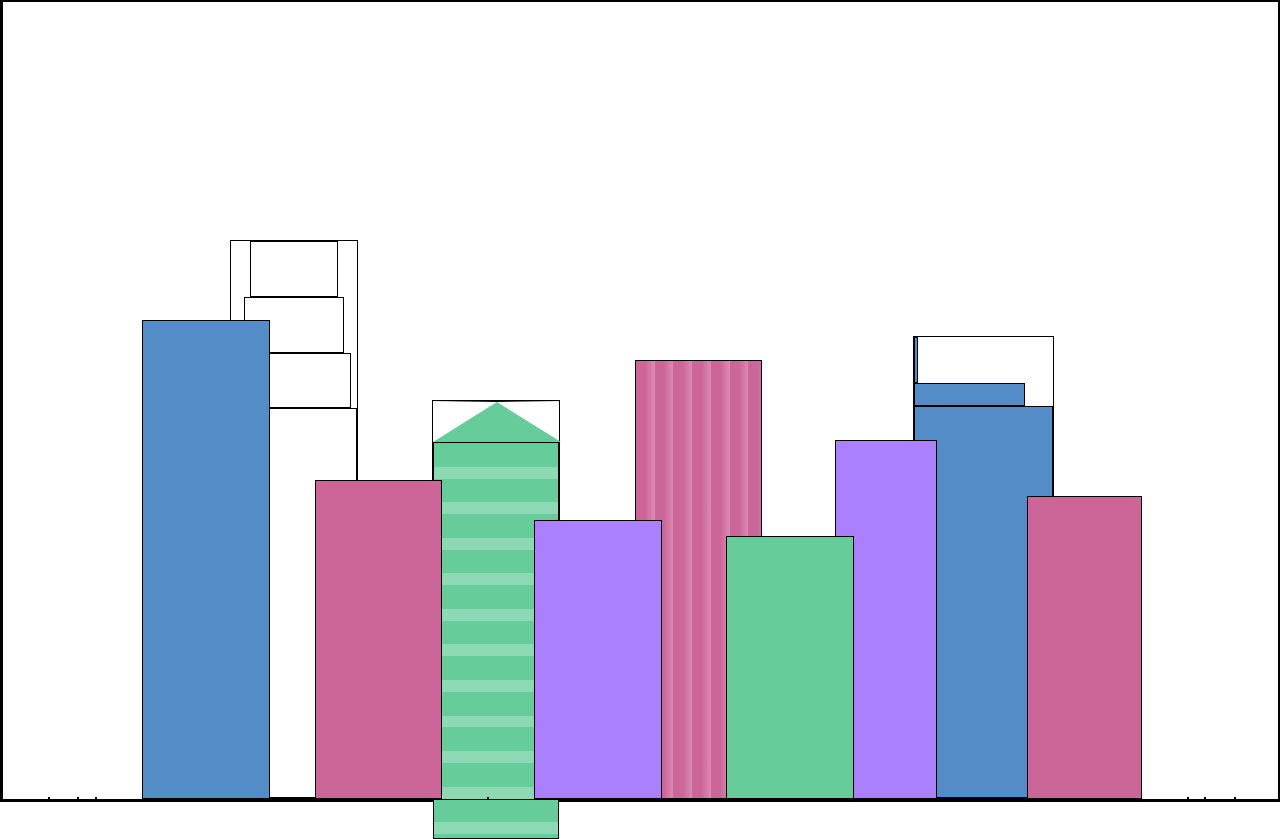
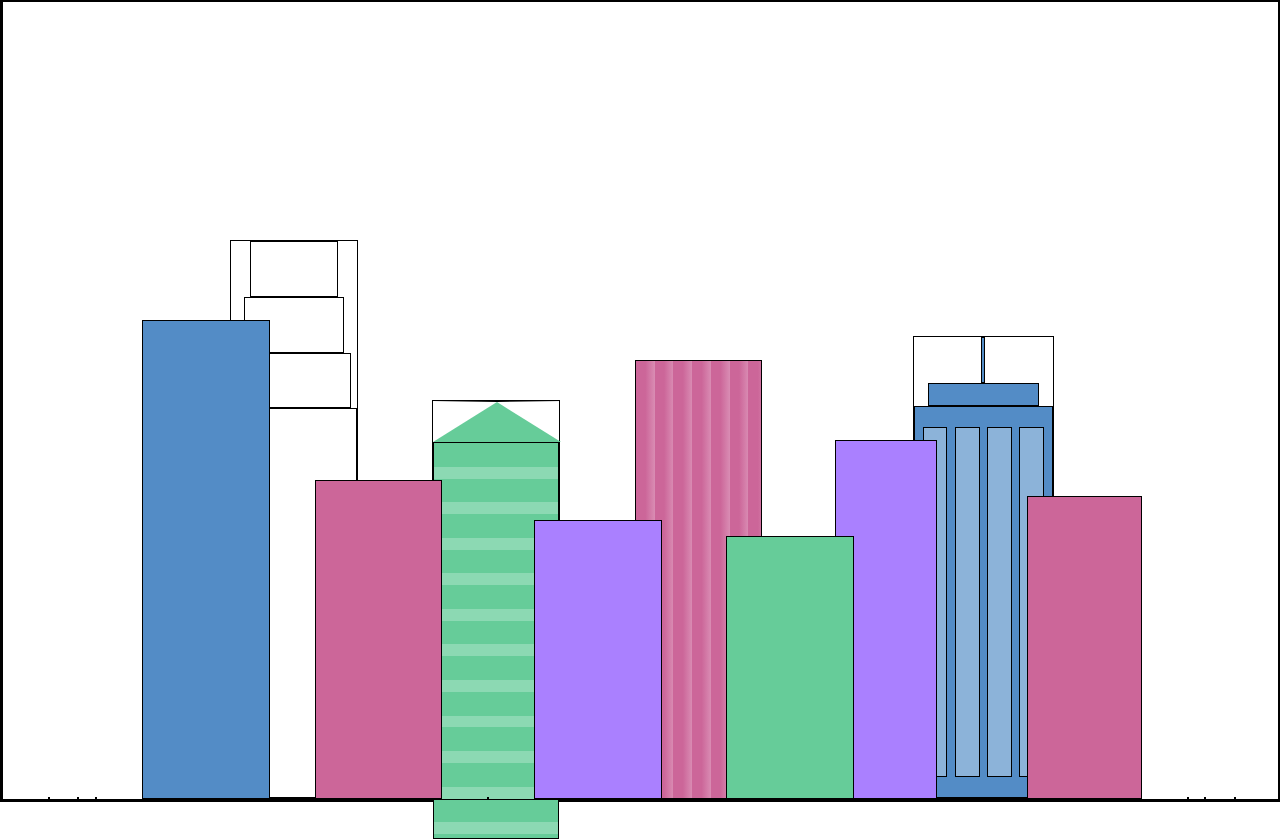
Before and after one commit to kimmiethecoder/fccCssVariablesCitySkyline1, a plain HTML site: page index.html in a window 1280 px wide. Drawn offline with Linux system fonts and the light colour scheme.

Commit message:
steps 65-72

```diff
--- a/index.html
+++ b/index.html
@@ -11,7 +11,7 @@
     <div class="background-buildings">
         <div></div>
         <div></div>
-        <div class="bb1">
+        <div class="bb1 building-wrap">
             <div class="bb1a bb1-window"></div>
             <div class="bb1b bb1-window"></div>
             <div class="bb1c bb1-window"></div>
@@ -23,10 +23,15 @@
         </div>
         <div class="bb3"></div>
         <div></div>
-        <div class="bb4">
+        <div class="bb4 building-wrap">
             <div class="bb4a"></div>
             <div class="bb4b"></div>
-            <div class="bb4c"></div>
+            <div class="bb4c window-wrap">
+                <div class="bb4-window"></div>
+                <div class="bb4-window"></div>
+                <div class="bb4-window"></div>
+                <div class="bb4-window"></div>
+            </div>
         </div>
         <div></div>
         <div></div>
--- a/styles.css
+++ b/styles.css
@@ -6,6 +6,7 @@
     --window-color1: black;
     --window-color2: #8cd9b3;
     --window-color3: #d98cb3;
+    --window-color4: #8cb3d9;
 }
 
 * {
@@ -29,13 +30,22 @@ body {
     top: 0;
 }
 
+.building-wrap {
+    display: flex;
+    flex-direction: column;
+    align-items: center;
+}
+
+.window-wrap {
+    display: flex;
+    align-items: center;
+    justify-content: space-evenly;
+}
+
 /*BACKGROUND BUILDINGS - "bb" stands for "background building"*/
 .bb1 {
     width: 10%;
     height: 70%;
-    display: flex;
-    flex-direction: column;
-    align-items: center;
 }
 
 .bb1-window {
@@ -118,6 +128,12 @@ body {
     background-color: var(--building-color4);
 }
 
+.bb4-window {
+    width: 18%;
+    height: 90%;
+    background-color: var(--window-color4);
+}
+
 /*FOREGROUND BUILDINGS - "fb" stands for "foreground building"*/
 .fb1 {
     width: 10%;
```
